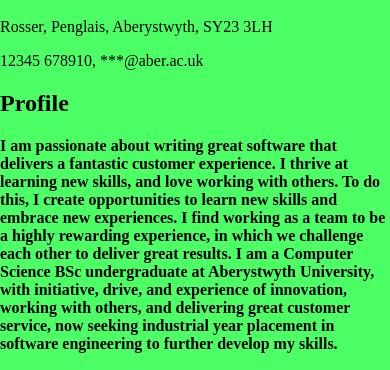
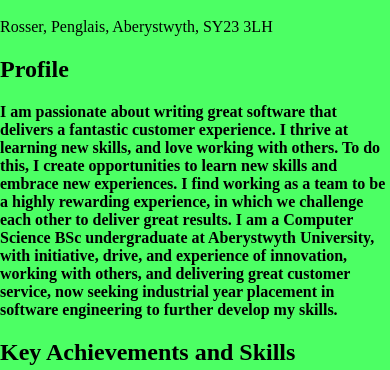
Before and after one commit to madpianoguy/madpianoguy.github.io, a plain HTML site: page cv.html in a window 390 px wide. Shown: the part 441-811 px from the top of the page. Drawn offline with Linux system fonts and the light colour scheme.

Commit message:
Removed fake phone number

```diff
--- a/cv.html
+++ b/cv.html
@@ -33,7 +33,6 @@
 		<div class="main">
 			<h1>Joshua James Hinchliffe</h1>
 			<p>Rosser, Penglais, Aberystwyth, SY23 3LH</p>
-			<p>12345 678910, ***@aber.ac.uk</p>
 
 			<h2>Profile</h2>
 			<p><strong>I am passionate about writing great software that delivers a fantastic customer experience. I thrive at learning new skills, and love working with others. To do this, I create opportunities to learn new skills and embrace new experiences. I find working as a team to be a highly rewarding experience, in which we challenge each other to deliver great results. I am a Computer Science BSc undergraduate at Aberystwyth University, with initiative, drive, and experience of innovation, working with others, and delivering great customer service, now seeking industrial year placement in software engineering to further develop my skills.</strong></p>
```
